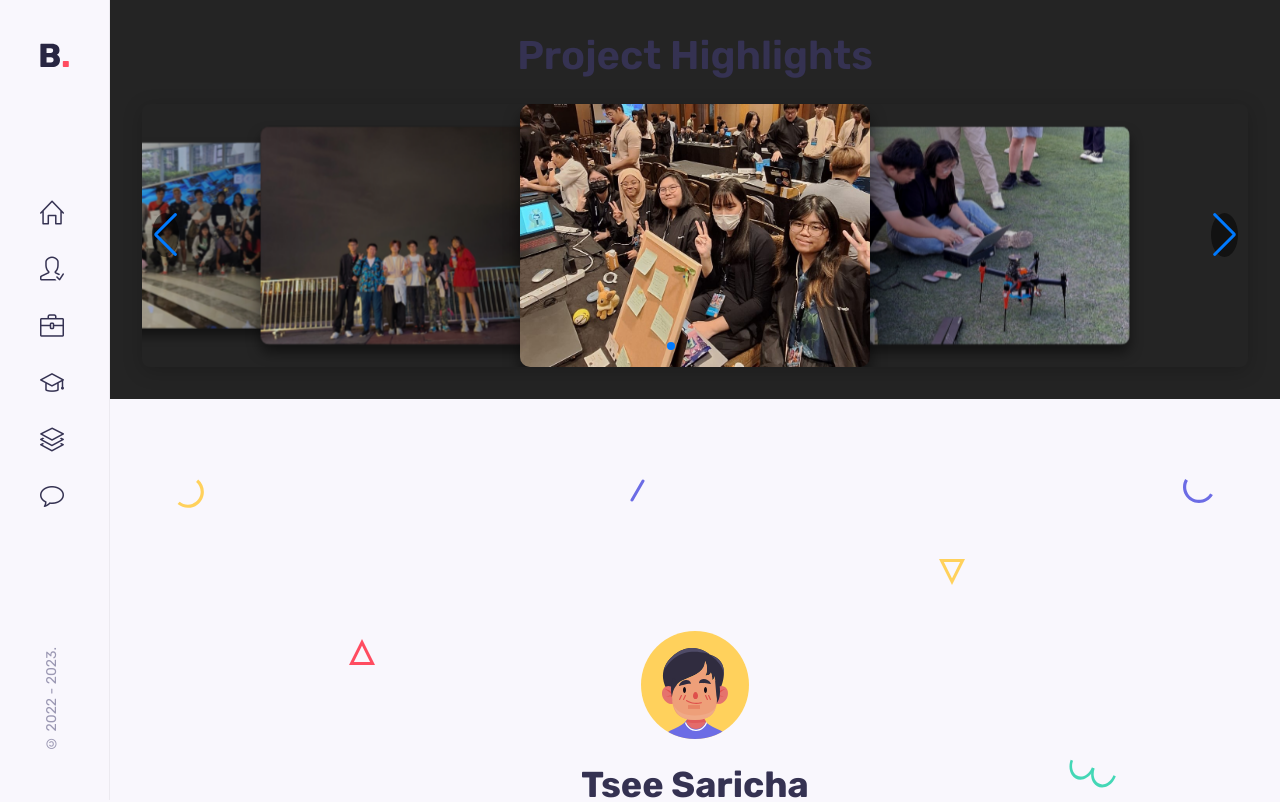
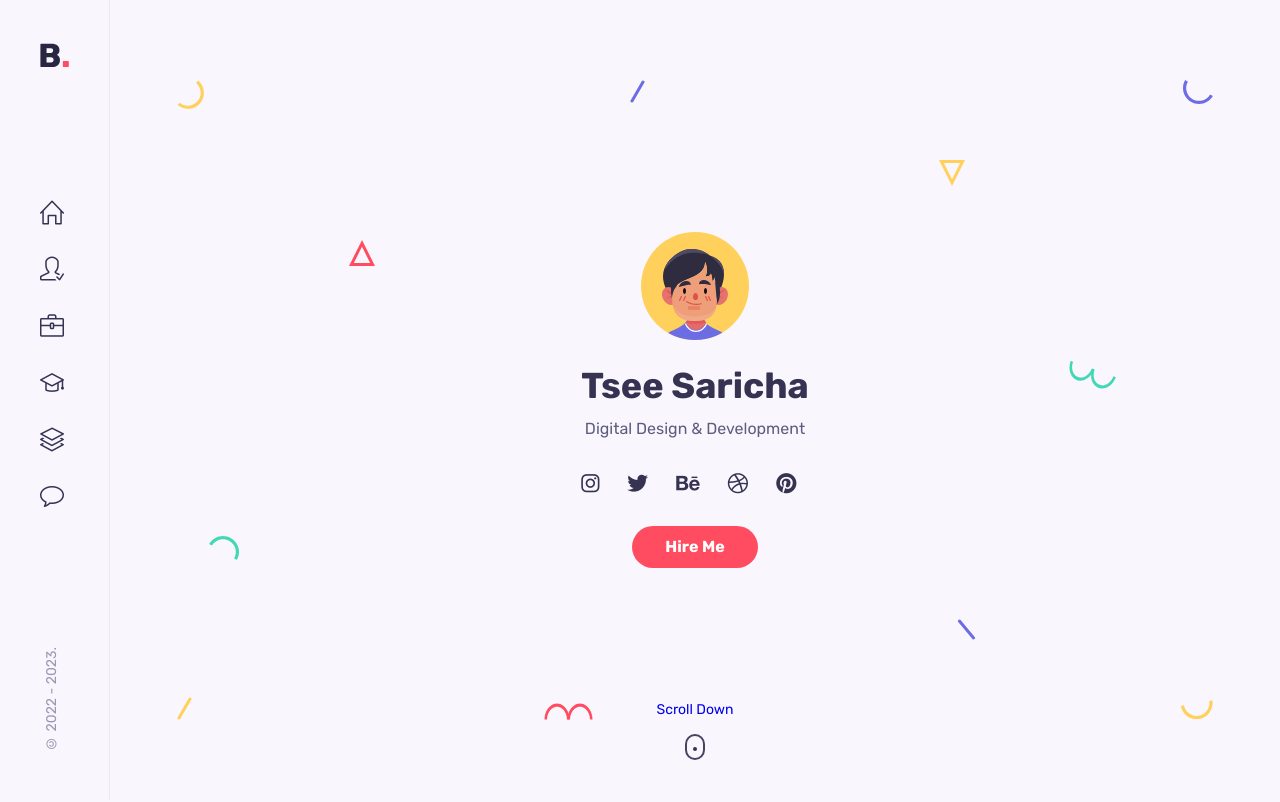
Before and after one commit to sarichatsee/saricha_pd, a React (Create React App) app: page / in a window 1280 px wide. Shown: the top 802 px of the page. Built offline with nearby package versions, Linux system fonts and the light colour scheme.

Commit message:
carousel now indie modals

```diff
--- a/src/App.js
+++ b/src/App.js
@@ -14,7 +14,6 @@ const App = () => {
     <>
       <Sidebar />
       <main className='main'>
-        <TestCarousel />
         <Home />
         <About />
         <Services />
--- a/src/components/portfolio/Menu.jsx
+++ b/src/components/portfolio/Menu.jsx
@@ -4,6 +4,11 @@ import Work3 from "../../assets/work-3.svg";
 import Work4 from "../../assets/work-4.svg";
 import Work5 from "../../assets/work-5.svg";
 import Work6 from "../../assets/work-6.svg";
+
+/* Project pictures */
+import beleaf1 from "../../assets/Project/brainhack-codexp_teamphoto.jpg";
+import tfscale1 from "../../assets/Project/tfscale_drone.jpg";
+import tfscale2 from "../../assets/Project/tfscale_industryvisit1.jpg";
 
 const Menu = [
     {
@@ -12,6 +17,7 @@ const Menu = [
         title: "VR Escape Room",
         category: "Design",
         desc: "In immersive technologies, description...",
+        images: [],
     },
     {
         id: 2,
@@ -19,6 +25,7 @@ const Menu = [
         title: "BeLeaf Mobile App",
         category: "Art",
         desc: "Team BinaryBlossoms went to participate in DSTA's BrainHack 2024 CODE_EXP, and are proud to announce that we have made finals with our prototype! BeLeaf is a mobile application utilising Amazon Web Service's Rekognition to help differentiate between real and fake plants. It is designed to help combat the issue of contaminated recyclables. \nUsers will be able to take a picture of the object they want to recycle, and the app will be able to differentiate recyclables from non-recyclables, additionally, it can also recommend users on what to do with non-recyclables - like dropping off a toy ball at an orphanage or thrift store. ",
+        images: [beleaf1, tfscale1, tfscale2],
     },
     {
         id: 3,
@@ -26,6 +33,7 @@ const Menu = [
         title: "AR Name Card",
         category: "Branding",
         desc: "Lorem ipsum dolor sit amet, consectetur adipiscing elit. Sed ut purus vitae justo",
+        images: [],
     },
     {
         id: 4,
@@ -33,6 +41,7 @@ const Menu = [
         title: "Bird Repository Website",
         category: "Design",
         desc: "Lorem ipsum dolor sit amet, consectetur adipiscing elit. Sed ut purus vitae justo",
+        images: [],
     },
     {
         id: 5,
@@ -40,6 +49,7 @@ const Menu = [
         title: "iMac Mockup Design",
         category: "Creative",
         desc: "Lorem ipsum dolor sit amet, consectetur adipiscing elit. Sed ut purus vitae justo",
+        images: [],
     },
     {
         id: 6,
@@ -47,6 +57,7 @@ const Menu = [
         title: "Game Store App Concept",
         category: "Art",
         desc: "Lorem ipsum dolor sit amet, consectetur adipiscing elit. Sed ut purus vitae justo",
+        images: [],
     },
 ];
 
--- a/src/components/portfolio/Portfolio.jsx
+++ b/src/components/portfolio/Portfolio.jsx
@@ -1,6 +1,7 @@
 import React, { useState, useEffect } from "react";
 import "./portfolio.css";
 import Menu from "./Menu";
+import TestCarousel from "../testcarousel/test-carousel";
 
 const Portfolio = () => {
     const [items, setItems] = useState(Menu);
@@ -16,7 +17,7 @@ const Portfolio = () => {
     const openModal = (item) => {
         setSelectedItem(item);
         setModal(true);
-        setTimeout(() => setIsVisible(true), 10); // Delay to trigger animation
+        setTimeout(() => setIsVisible(true), 10);
     };
 
     const closeModal = () => {
@@ -24,10 +25,9 @@ const Portfolio = () => {
         setTimeout(() => {
             setModal(false);
             setSelectedItem(null);
-        }, 300); // Match the duration of the closing animation
+        }, 300);
     };
 
-    // Lock body scroll when modal is open
     useEffect(() => {
         if (modal) {
             document.body.style.overflow = "hidden";
@@ -76,7 +76,8 @@ const Portfolio = () => {
                             <>
                                 <h3>{selectedItem.title}</h3>
                                 <p>{selectedItem.category}</p>
-                                <img src={selectedItem.image} alt={selectedItem.title} className="modal__gallery"/>
+                                {/* Render TestCarousel with selected images */}
+                                <TestCarousel images={selectedItem.images} />
                                 <p>{selectedItem.desc}</p>
                             </>
                         )}
--- a/src/components/testcarousel/test-carousel.css
+++ b/src/components/testcarousel/test-carousel.css
@@ -1,21 +1,16 @@
+/* General carousel styles */
 .carousel-container {
   max-width: 1280px;
   margin: 0 auto;
   padding: 2rem;
   text-align: center;
-  background-color: #242424;
+  background-color: var(--container-color);
   color: rgba(255, 255, 255, 0.87);
-}
-
-.heading {
-  font-size: 2.5rem;
-  margin-bottom: 1.5rem;
 }
 
 .swiper-container {
   padding: 2rem;
   border-radius: 8px;
-  box-shadow: 0 4px 20px rgba(0, 0, 0, 0.2);
 }
 
 .swiper-slide {
@@ -30,24 +25,28 @@
   transition: transform 300ms ease-in-out;
 }
 
+/* Style for images in the swiper slides */
 .swiper-slide img {
   object-fit: cover;
   transition: transform 0.3s ease;
+  filter: none !important; /* Ensure no color overlay on images */
 }
 
+/* Hover effect on images */
 .swiper-slide:hover img {
   transform: scale(1.05);
 }
 
+/* Pagination bullet styles */
 .swiper-pagination-bullet {
   background-color: #646cff;
-  opacity: 0.7;
 }
 
 .swiper-pagination-bullet-active {
   background-color: #535bf2;
 }
 
+/* Navigation button styles */
 .swiper-button-prev,
 .swiper-button-next {
   color: #fff;
@@ -55,10 +54,34 @@
   width: 44px;
   height: 44px;
   border-radius: 50%;
-  background: rgba(0, 0, 0, 0.5);
+  outline: none; /* Remove outline for buttons */
+  transition: background 0.3s ease;
 }
 
 .swiper-button-prev:hover,
 .swiper-button-next:hover {
-  background: #646cff;
+  color: var(--first-color);
 }
+
+/* Remove any focus outline or active overlay */
+.swiper-slide:focus,
+.swiper-slide:active,
+.swiper-button-prev:focus,
+.swiper-button-next:focus {
+  outline: none;
+  filter: none;
+  background: transparent;
+}
+
+/* Prevent focus and selection on Swiper slides */
+.swiper-slide {
+  user-select: none; /* Disable text selection */
+  -webkit-tap-highlight-color: transparent; /* Remove highlight on mobile devices */
+}
+
+/* Ensure images and videos don't inherit any overlay */
+.swiper-slide img, .swiper-slide video {
+  pointer-events: none; /* Prevent click focus */
+  filter: none; /* Remove any filter */
+  outline: none; /* Remove any focus outline */
+}
--- a/src/components/testcarousel/test-carousel.jsx
+++ b/src/components/testcarousel/test-carousel.jsx
@@ -7,16 +7,9 @@ import 'swiper/css/effect-coverflow';
 import 'swiper/css/pagination';
 import 'swiper/css/navigation';
 
-// Image imports
-import slide_image_1 from '../../assets/Project/brainhack-codexp_teamphoto.jpg';
-import slide_image_2 from '../../assets/Project/tfscale_drone.jpg';
-import slide_image_3 from '../../assets/Project/tfscale_industryvisit1.jpg';
-import slide_image_4 from '../../assets/Project/tfscale_socialpic1.jpg';
-
-function TestCarousel() {
+function TestCarousel({ images = [] }) {
     return (
         <div className="carousel-container">
-            <h1 className="heading">Project Highlights</h1>
             <Swiper
                 effect="coverflow"
                 grabCursor={true}
@@ -34,18 +27,17 @@ function TestCarousel() {
                 modules={[EffectCoverflow, Pagination, Navigation]}
                 className="swiper-container"
             >
-                <SwiperSlide>
-                    <img src={slide_image_1} alt="Project 1" />
-                </SwiperSlide>
-                <SwiperSlide>
-                    <img src={slide_image_2} alt="Project 2" />
-                </SwiperSlide>
-                <SwiperSlide>
-                    <img src={slide_image_3} alt="Project 3" />
-                </SwiperSlide>
-                <SwiperSlide>
-                    <img src={slide_image_4} alt="Project 4" />
-                </SwiperSlide>
+                {images.map((mediaSrc, index) => (
+                    <SwiperSlide key={index}>
+                        {/* Check if mediaSrc is a video or an image */}
+                        {mediaSrc.endsWith(".mp4") ? (
+                            <video src={mediaSrc} controls className="carousel-media" draggable="false" />
+                        ) : (
+                            <img src={mediaSrc} alt={`slide-${index}`} className="carousel-media" draggable="false" />
+                        )}
+                    </SwiperSlide>
+                ))}
+
             </Swiper>
         </div>
     );
```
